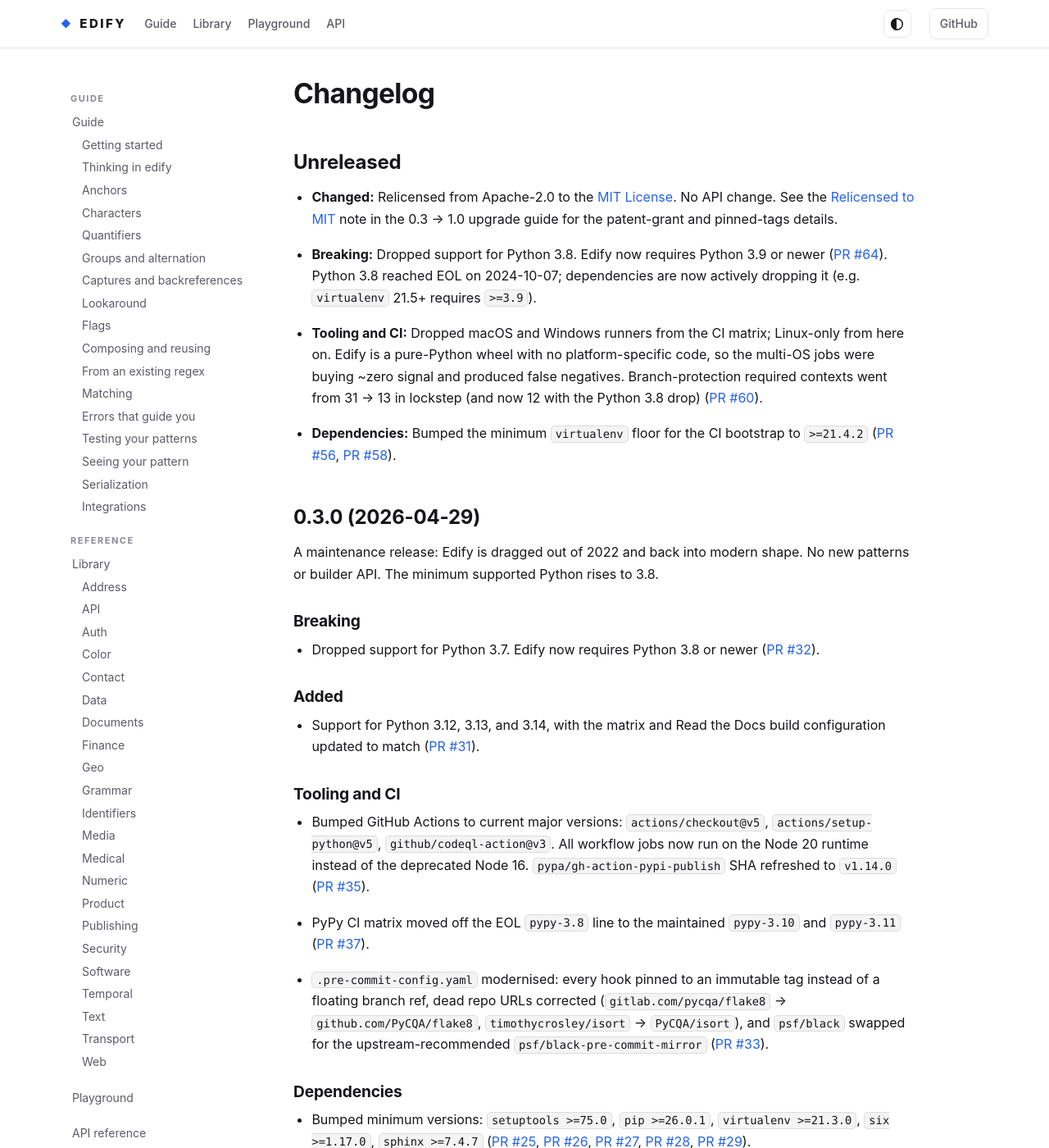
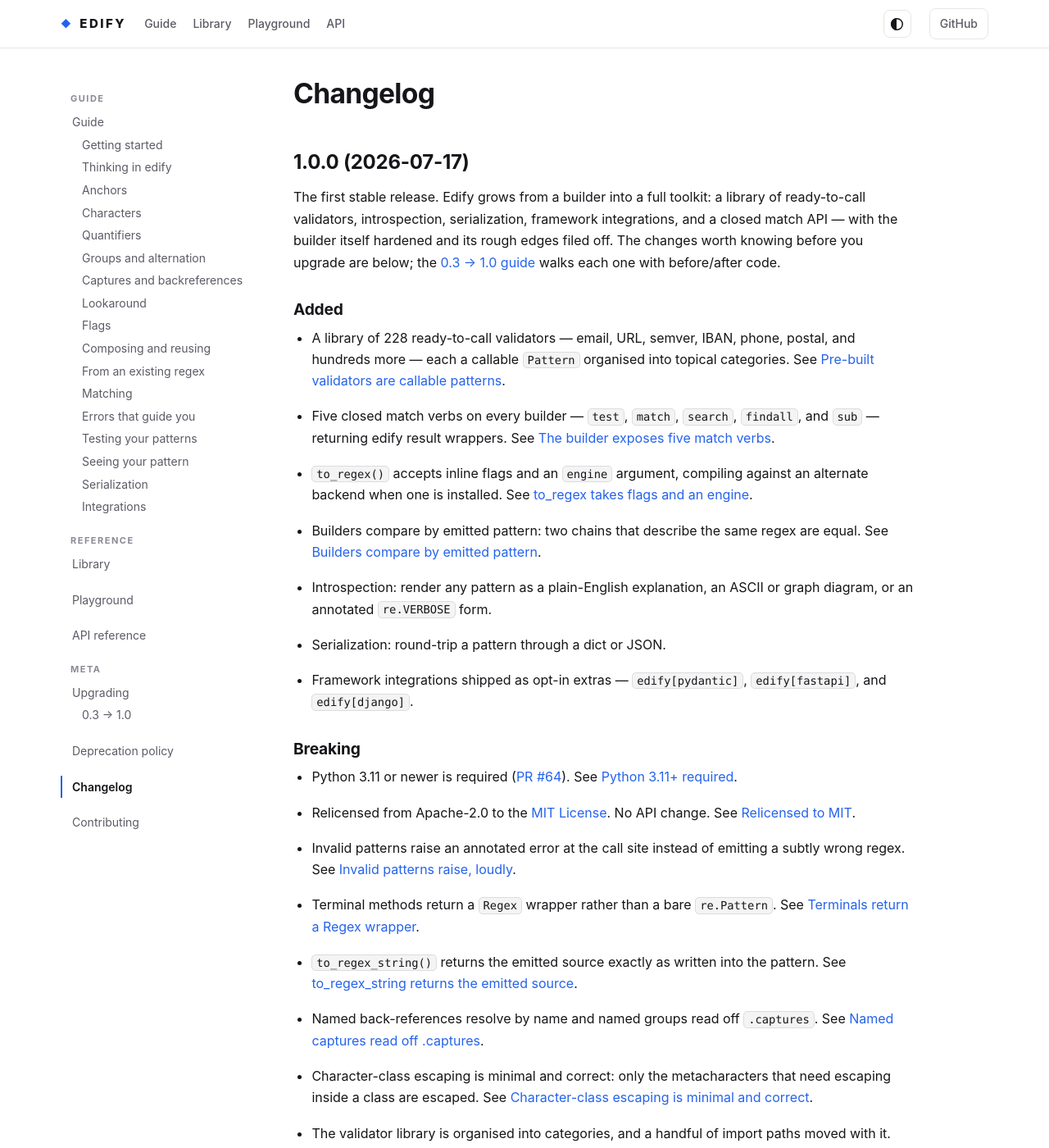
Before and after one commit to luciferreeves/edify, a Sphinx documentation site: the page built from docs/changelog.rst, in a window 1280 px wide and 1400 px high. Shown: the whole window at 82% size. Built offline with Sphinx 7.4.7, drawn with Linux system fonts in a browser that asks for light colours; a script that is not in the unit is left out; some of the changed text lies outside the part shown.

Commit message:
fix(docs): align pillar cards, multiline playground seed, sidebar shows pages only, selection color, drop header anchors, ship 1.0.0 changelog

```diff
--- a/CHANGELOG.rst
+++ b/CHANGELOG.rst
@@ -1,13 +1,44 @@
 
 Changelog
 =========
-Unreleased
-----------
+1.0.0 (2026-07-17)
+------------------
 
-* **Changed:** Relicensed from Apache-2.0 to the `MIT License <https://github.com/luciferreeves/edify/blob/main/LICENSE>`_. No API change. See the :ref:`license-mit` note in the 0.3 → 1.0 upgrade guide for the patent-grant and pinned-tags details.
-* **Breaking:** Dropped support for Python 3.8. Edify now requires Python 3.9 or newer (:pr:`64`). Python 3.8 reached EOL on 2024-10-07; dependencies are now actively dropping it (e.g. ``virtualenv`` 21.5+ requires ``>=3.9``).
-* **Tooling and CI:** Dropped macOS and Windows runners from the CI matrix; Linux-only from here on. Edify is a pure-Python wheel with no platform-specific code, so the multi-OS jobs were buying ~zero signal and produced false negatives. Branch-protection required contexts went from 31 → 13 in lockstep (and now 12 with the Python 3.8 drop) (:pr:`60`).
-* **Dependencies:** Bumped the minimum ``virtualenv`` floor for the CI bootstrap to ``>=21.4.2`` (:pr:`56`, :pr:`58`).
+The first stable release. Edify grows from a builder into a full toolkit: a
+library of ready-to-call validators, introspection, serialization, framework
+integrations, and a closed match API — with the builder itself hardened and its
+rough edges filed off. The changes worth knowing before you upgrade are below;
+the :doc:`0.3 → 1.0 guide <upgrading/0.3-to-1.0>` walks each one with
+before/after code.
+
+Added
+~~~~~
+
+* A library of 228 ready-to-call validators — email, URL, semver, IBAN, phone, postal, and hundreds more — each a callable :class:`~edify.Pattern` organised into topical categories. See :ref:`validators-callable`.
+* Five closed match verbs on every builder — ``test``, ``match``, ``search``, ``findall``, and ``sub`` — returning edify result wrappers. See :ref:`closed-match-verbs`.
+* :meth:`~edify.RegexBuilder.to_regex` accepts inline flags and an ``engine`` argument, compiling against an alternate backend when one is installed. See :ref:`engine-kwarg`.
+* Builders compare by emitted pattern: two chains that describe the same regex are equal. See :ref:`builder-equality`.
+* Introspection: render any pattern as a plain-English explanation, an ASCII or graph diagram, or an annotated ``re.VERBOSE`` form.
+* Serialization: round-trip a pattern through a dict or JSON.
+* Framework integrations shipped as opt-in extras — ``edify[pydantic]``, ``edify[fastapi]``, and ``edify[django]``.
+
+Breaking
+~~~~~~~~
+
+* Python 3.11 or newer is required (:pr:`64`). See :ref:`python-floor`.
+* Relicensed from Apache-2.0 to the `MIT License <https://github.com/luciferreeves/edify/blob/main/LICENSE>`_. No API change. See :ref:`license-mit`.
+* Invalid patterns raise an annotated error at the call site instead of emitting a subtly wrong regex. See :ref:`silent-failure-raises`.
+* Terminal methods return a :class:`~edify.result.Regex` wrapper rather than a bare :class:`re.Pattern`. See :ref:`regex-wrapper-return`.
+* :meth:`~edify.RegexBuilder.to_regex_string` returns the emitted source exactly as written into the pattern. See :ref:`to-regex-string-output`.
+* Named back-references resolve by name and named groups read off ``.captures``. See :ref:`named-backref-return`.
+* Character-class escaping is minimal and correct: only the metacharacters that need escaping inside a class are escaped. See :ref:`char-class-escape`.
+* The validator library is organised into categories, and a handful of import paths moved with it. See :ref:`library-reorg` and :ref:`moved-import-paths`.
+
+Tooling and CI
+~~~~~~~~~~~~~~
+
+* Dropped the macOS and Windows runners from the CI matrix; Linux-only from here on. Edify is a pure-Python wheel with no platform-specific code, so the multi-OS jobs were buying ~zero signal and produced false negatives (:pr:`60`).
+* Bumped the minimum ``virtualenv`` floor for the CI bootstrap to ``>=21.4.2`` (:pr:`56`, :pr:`58`).
 
 0.3.0 (2026-04-29)
 ------------------
--- a/docs/_theme/edify/home.html
+++ b/docs/_theme/edify/home.html
@@ -20,15 +20,17 @@
     <h2 class="section-h">A live playground, right here</h2>
     <p class="section-sub">Edit the chain, watch the regex and the matches update instantly &mdash;
       real edify running in your browser.</p>
-    <div class="edify-playground home-playground" data-source="Pattern().start_of_input().exactly(4).digit().end_of_input()">
+    <div class="edify-playground home-playground" data-source="KAogICAgUGF0dGVybigpCiAgICAuc3RhcnRfb2ZfaW5wdXQoKQogICAgLmV4YWN0bHkoNCkuZGlnaXQoKQogICAgLmVuZF9vZl9pbnB1dCgpCik=">
       <div class="pg-static">
         <div class="pg-col">
           <div class="pg-pane">
             <div class="pg-pane-head">Builder</div>
-            <pre class="pg-code"><span class="c-cls">Pattern</span>()
-  .<span class="c-fn">start_of_input</span>()
-  .<span class="c-fn">exactly</span>(<span class="c-num">4</span>).<span class="c-fn">digit</span>()
-  .<span class="c-fn">end_of_input</span>()</pre>
+            <pre class="pg-code">(
+    <span class="c-cls">Pattern</span>()
+    .<span class="c-fn">start_of_input</span>()
+    .<span class="c-fn">exactly</span>(<span class="c-num">4</span>).<span class="c-fn">digit</span>()
+    .<span class="c-fn">end_of_input</span>()
+)</pre>
           </div>
           <div class="pg-pane">
             <div class="pg-pane-head">Emitted regex</div>
--- a/docs/_theme/edify/page.html
+++ b/docs/_theme/edify/page.html
@@ -3,7 +3,7 @@
 <div class="wrap docs-layout">
   <aside class="sidenav" aria-label="Documentation navigation">
     <div class="sidenav-inner">
-      {{ toctree(maxdepth=2, includehidden=True, collapse=False) }}
+      {{ toctree(maxdepth=2, includehidden=True, collapse=False, titles_only=True) }}
     </div>
   </aside>
   <main id="main" class="content" role="main">
--- a/docs/_theme/edify/static/css/base.css
+++ b/docs/_theme/edify/static/css/base.css
@@ -14,6 +14,7 @@
   --accent: #2563eb;
   --accent-strong: #1d4ed8;
   --accent-weak: rgba(37, 99, 235, 0.10);
+  --select: rgba(37, 99, 235, 0.22);
   --accent-fg: #ffffff;
   --nav-bg: rgba(255, 255, 255, 0.82);
   --code-bg: #f4f4f5;
@@ -40,6 +41,7 @@
   --accent: #60a5fa;
   --accent-strong: #93c5fd;
   --accent-weak: rgba(96, 165, 250, 0.13);
+  --select: rgba(96, 165, 250, 0.30);
   --accent-fg: #0b0b0c;
   --nav-bg: rgba(11, 11, 12, 0.82);
   --code-bg: #16161b;
@@ -49,7 +51,8 @@
 }
 
 *, *::before, *::after { box-sizing: border-box; }
-html { scroll-behavior: smooth; -webkit-text-size-adjust: 100%; }
+html { -webkit-text-size-adjust: 100%; }
+::selection { background: var(--select); color: var(--fg); }
 body {
   margin: 0;
   background: var(--bg);
@@ -112,7 +115,7 @@
 .sidenav a { color: var(--muted); display: block; padding: 4px 0 4px 12px;
   border-left: 2px solid transparent; line-height: 1.4; }
 .sidenav a:hover { color: var(--fg); text-decoration: none; }
-.sidenav a.current, .sidenav li.current > a {
+.sidenav a.current {
   color: var(--fg); font-weight: 600; border-left-color: var(--accent); }
 .sidenav .caption { text-transform: uppercase; letter-spacing: 1.5px; font-size: 11px;
   color: var(--faint); font-weight: 700; margin: 18px 0 6px; padding-left: 12px; }
--- a/docs/_theme/edify/static/css/home.css
+++ b/docs/_theme/edify/static/css/home.css
@@ -66,16 +66,18 @@
 @media (max-width: 680px) { .before-after { grid-template-columns: 1fr; } .ba-arrow { transform: rotate(90deg); } }
 
 /* pillars */
-.pillars { display: grid; grid-template-columns: repeat(4, 1fr); gap: 16px; margin-top: 8px; }
+.pillars { display: grid; grid-template-columns: repeat(4, 1fr); gap: 16px; margin-top: 8px;
+  align-items: stretch; }
 .pillar { background: var(--surface); border: 1px solid var(--border); border-radius: var(--radius);
-  padding: 18px; transition: border-color .15s; }
+  padding: 18px; transition: border-color .15s; display: flex; flex-direction: column; }
 .pillar:hover { border-color: var(--accent); }
 .pillar-ic { width: 34px; height: 34px; border-radius: 9px; background: var(--accent-weak);
   color: var(--accent); display: flex; align-items: center; justify-content: center;
-  font-family: var(--mono); font-size: 15px; margin-bottom: 12px; }
-.pillar h3 { font-size: 1rem; font-weight: 700; margin: 0 0 6px; }
-.pillar p { color: var(--muted); font-size: 0.88rem; line-height: 1.55; margin: 0 0 12px; }
-.pillar-chip { display: block; font-family: var(--mono); font-size: 0.72rem;
+  font-family: var(--mono); font-size: 15px; margin-bottom: 12px; flex: 0 0 auto; }
+.pillar h3 { font-size: 1rem; font-weight: 700; margin: 0 0 6px; min-height: 2.6em;
+  display: flex; align-items: flex-start; }
+.pillar p { color: var(--muted); font-size: 0.88rem; line-height: 1.55; margin: 0 0 14px; }
+.pillar-chip { display: block; font-family: var(--mono); font-size: 0.72rem; margin-top: auto;
   background: var(--bg); border: 1px solid var(--border); border-radius: 6px; padding: 7px 9px;
   color: var(--muted); overflow-x: auto; white-space: nowrap; }
 @media (max-width: 1000px) { .pillars { grid-template-columns: repeat(2, 1fr); } }
--- a/docs/_theme/edify/static/js/playground.js
+++ b/docs/_theme/edify/static/js/playground.js
@@ -22,9 +22,10 @@
   ".cm-activeLine": { backgroundColor: "var(--accent-weak)" },
   ".cm-activeLineGutter": { backgroundColor: "transparent", color: "var(--fg)" },
   ".cm-lineNumbers .cm-gutterElement": { padding: "0 10px 0 10px" },
-  "&.cm-focused .cm-selectionBackground, .cm-selectionBackground, .cm-content ::selection": {
-    backgroundColor: "var(--accent-weak)",
+  "&.cm-focused .cm-selectionBackground, .cm-selectionBackground": {
+    backgroundColor: "var(--select)",
   },
+  ".cm-content ::selection": { backgroundColor: "var(--select)" },
   ".cm-matchingBracket, .cm-nonmatchingBracket": {
     backgroundColor: "var(--accent-weak)", outline: "none",
   },
--- a/docs/conf.py
+++ b/docs/conf.py
@@ -27,7 +27,7 @@
 html_theme = "edify"
 html_theme_path = ["_theme"]
 html_static_path = ["_static"]
-html_permalinks_icon = "#"
+html_permalinks = False
 html_title = "Edify"
 
 napoleon_use_ivar = True
```
Also changed, not shown: docs/playground.rst (+6 -1 lines).
